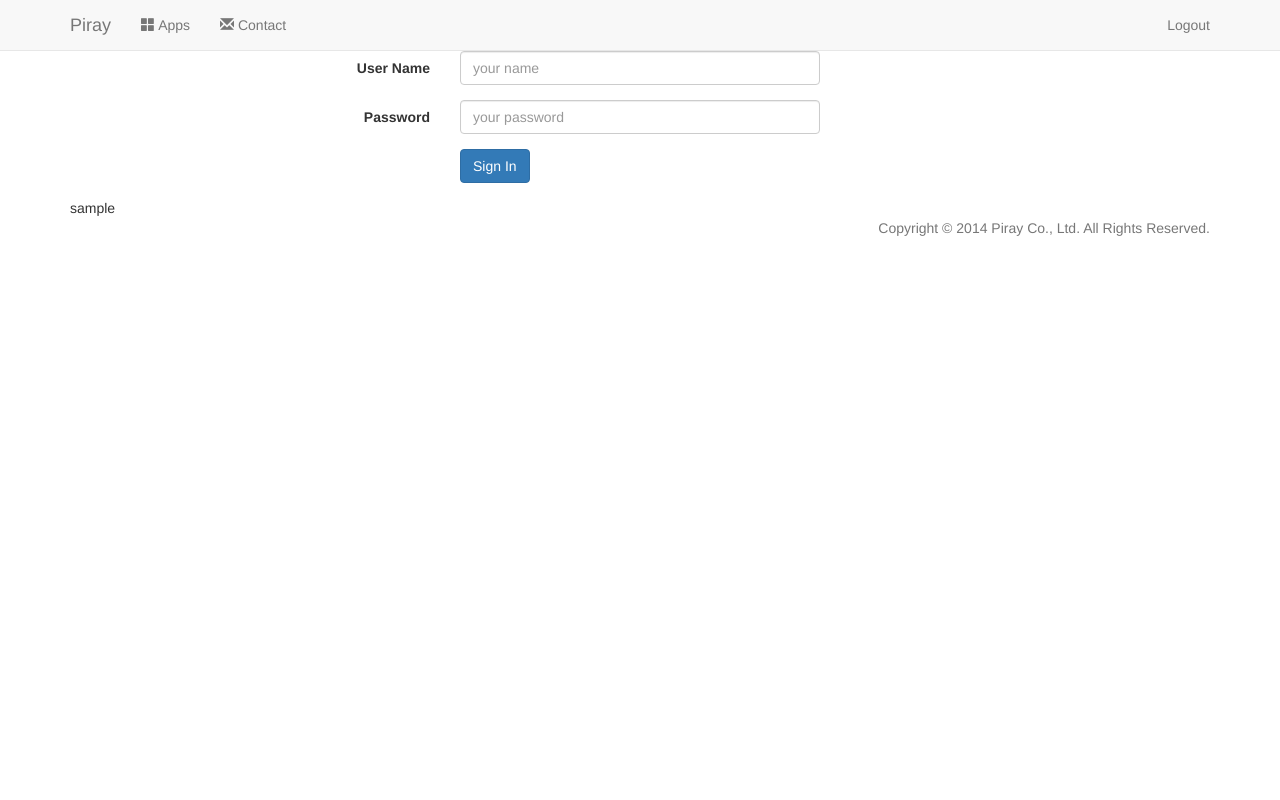
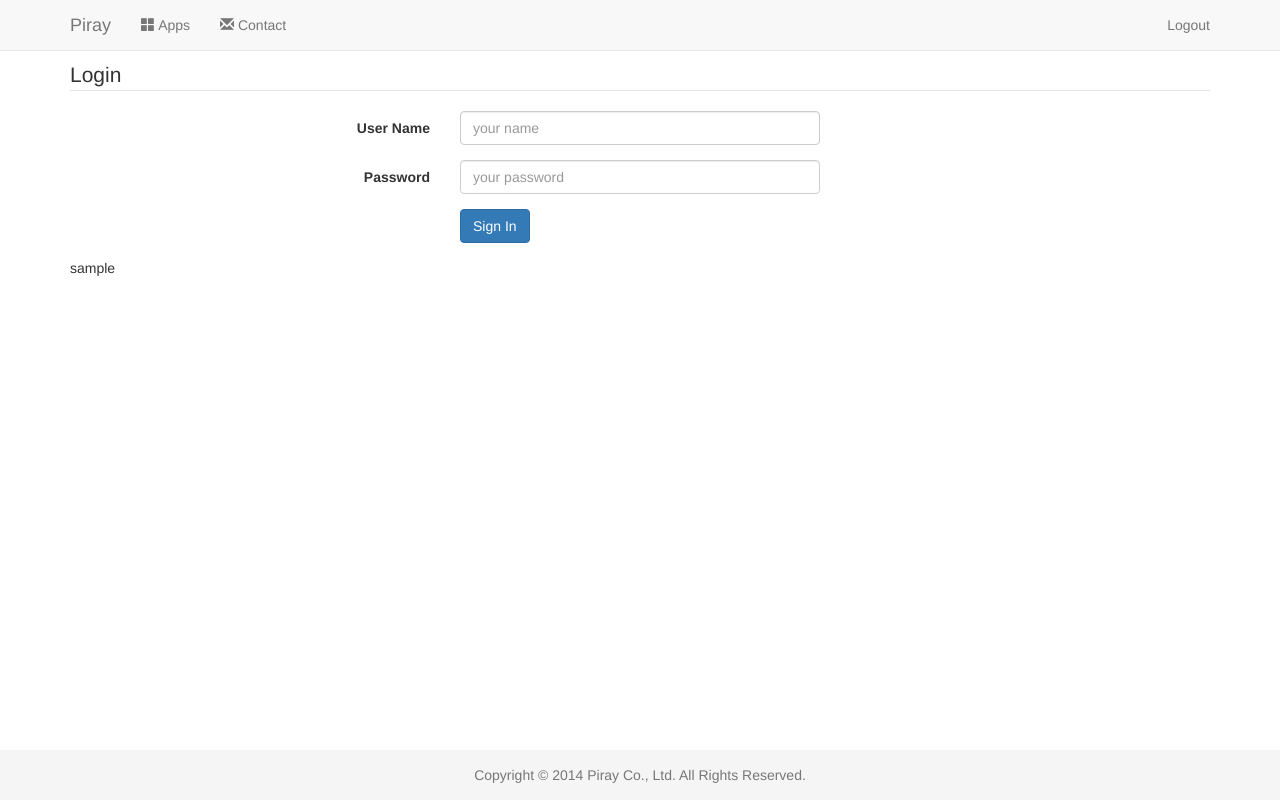
Before and after one commit to Piray/Platform, a PHP site: template templates/login/login.html.twig in a window 1280 px wide. Run offline with PHP 8.4, Linux system fonts and the light colour scheme; the template is opened without the code that fills it: most values are stand-ins (such as "Sample title", 1, 10 or a date in 2020); some libraries are stand-ins or nearby versions.

Commit message:
use customize, layout style for platform

```diff
--- a/templates/generic/layout.html.twig
+++ b/templates/generic/layout.html.twig
@@ -14,8 +14,10 @@
         <link href="{{ base_url }}/assets/vendor/twitter/bootstrap/dist/css/bootstrap.min.css" rel="stylesheet">
 
         <!-- Custom styles for this template -->
-        <link href="{{ base_url }}/assets/vendor/twitter/bootstrap/examples/sticky-footer-navbar/sticky-footer-navbar.css" rel="stylesheet">
+        <link href="{{ base_url }}/assets/platform/css/layout.css" rel="stylesheet">
 
+        <!-- Custom styles for platform -->
+        <link href="{{ base_url }}/assets/platform/css/customize.css" rel="stylesheet">
         <!-- Just for debugging purposes. Don't actually copy this line! -->
         <!--[if lt IE 9]><script src="../../docs-assets/js/ie8-responsive-file-warning.js"></script><![endif]-->
 
@@ -66,7 +68,7 @@
 
         <div id="footer">
             <div class="container">
-                <p class="text-muted text-right">Copyright © 2014 Piray Co., Ltd. All Rights Reserved.</p>
+                <p class="text-muted text-center">Copyright © 2014 Piray Co., Ltd. All Rights Reserved.</p>
             </div>
         </div>
 
```
